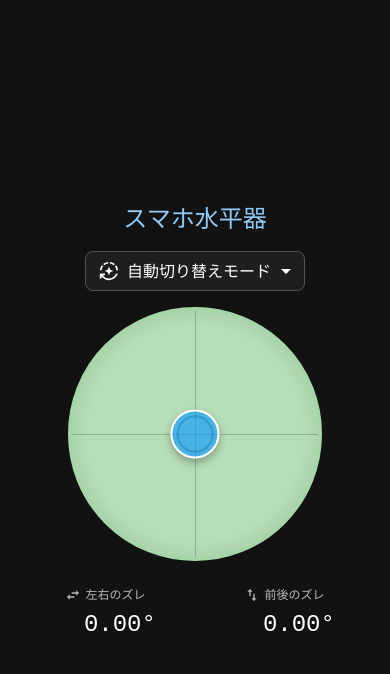
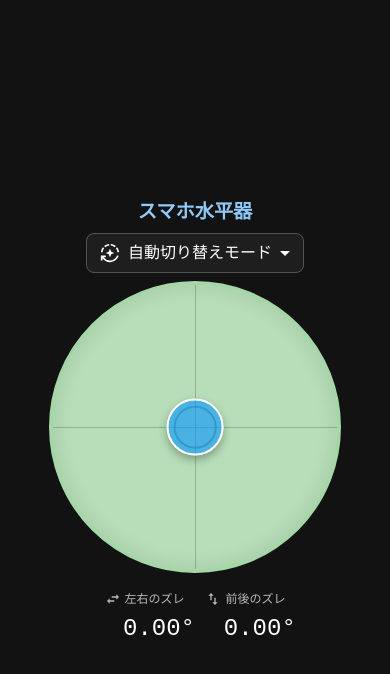
Before and after one commit to Densyakun/level, a React (Vite) app: page / in a window 390 px wide. Both pictures are taken after a click on the button "開始する". Shown: the top 674 px of the page. Built offline with nearby package versions, Linux system fonts and the light colour scheme.

Commit message:
UIの修正

```diff
--- a/src/App.tsx
+++ b/src/App.tsx
@@ -140,17 +140,28 @@ function App() {
         height: '100dvh', // Viewport height including mobile safe areas
         justifyContent: 'center',
         alignItems: 'center',
-        p: { xs: 2, sm: 4 },
+        p: { xs: 1, sm: 4 }, // スマホではパディングを減らす
         overflow: 'hidden' // Prevent scrolling
       }}
     >
-      <Box sx={{ textAlign: 'center', mb: { xs: 2, sm: 4 }, display: 'flex', flexDirection: 'column', alignItems: 'center', gap: 2 }}>
-        <Typography variant="h5" color="primary">
+      <Box sx={{ textAlign: 'center', mb: { xs: 1, sm: 4 }, display: 'flex', flexDirection: 'column', alignItems: 'center', gap: { xs: 1, sm: 2 } }}>
+        <Typography
+          variant="h5"
+          color="primary"
+          sx={{
+            fontSize: { xs: '1.2rem', sm: '1.5rem' },
+            fontWeight: 'bold',
+            // 縦幅が380px以下の場合は非表示にする
+            '@media (max-height: 380px)': {
+              display: 'none'
+            }
+          }}
+        >
           スマホ水平器
         </Typography>
 
         {permissionGranted && (
-          <FormControl size="small" variant="outlined" sx={{ minWidth: 220 }}>
+          <FormControl size="small" variant="outlined" sx={{ minWidth: { xs: 180, sm: 220 } }}>
             <Select
               value={modeSetting}
               onChange={(e) => setModeSetting(e.target.value as any)}
@@ -190,7 +201,7 @@ function App() {
             '@media (orientation: landscape)': { flexDirection: 'row' },
             alignItems: 'center',
             justifyContent: 'center',
-            gap: { xs: 3, sm: 6 },
+            gap: { xs: 2, sm: 6 }, // 隙間を詰める
             width: '100%'
           }}
         >
@@ -198,15 +209,17 @@ function App() {
           <Box
             sx={{
               position: 'relative',
-              width: { xs: '65vw', sm: 300 },
+              // 幅を基準にし、高さは aspectRatio で強制的に正方形にする
+              width: {
+                xs: 'min(75vw, 45vh)', // 縦横どちらかの短い方の 75%/45% に収める
+                sm: 300
+              },
+              aspectRatio: '1 / 1',
               maxWidth: 300,
-              height: { xs: '65vw', sm: 300 },
               maxHeight: 300,
               '@media (orientation: landscape)': {
-                width: '55vh',
-                height: '55vh',
+                width: 'min(50vw, 55vh)',
                 maxWidth: 250,
-                maxHeight: 250,
               },
               borderRadius: '50%',
               border: '4px solid',
@@ -215,6 +228,9 @@ function App() {
               transition: 'background-color 0.3s, border-color 0.3s',
               boxShadow: 'inset 0 0 20px rgba(0,0,0,0.1)',
               overflow: 'hidden',
+              display: 'flex',
+              justifyContent: 'center',
+              alignItems: 'center'
             }}
           >
             {/* Crosshairs */}
@@ -258,7 +274,6 @@ function App() {
             '@media (orientation: landscape)': { flexDirection: 'column' },
             justifyContent: 'space-around',
             textAlign: 'center',
-            width: { xs: '100%', sm: 'auto' },
             gap: { xs: 0, sm: 3 },
             minWidth: '120px'
           }}>
@@ -266,7 +281,7 @@ function App() {
               <Typography variant="caption" color="textSecondary" sx={{ display: 'flex', alignItems: 'center', justifyContent: 'center', mb: 0.5 }}>
                 <SwapHorizIcon sx={{ fontSize: 16, mr: 0.5 }} /> 左右のズレ
               </Typography>
-              <Typography variant="h5" sx={{ fontFamily: 'monospace', minWidth: '94px', display: 'inline-block', textAlign: 'right' }}>
+              <Typography variant="h5" sx={{ fontFamily: 'monospace', minWidth: '94px', display: 'inline-block', textAlign: 'right', whiteSpace: 'nowrap' }}>
                 {formatAngle(devX)}°
               </Typography>
             </Box>
@@ -274,7 +289,7 @@ function App() {
               <Typography variant="caption" color="textSecondary" sx={{ display: 'flex', alignItems: 'center', justifyContent: 'center', mb: 0.5 }}>
                 <SwapVertIcon sx={{ fontSize: 16, mr: 0.5 }} /> 前後のズレ
               </Typography>
-              <Typography variant="h5" sx={{ fontFamily: 'monospace', minWidth: '94px', display: 'inline-block', textAlign: 'right' }}>
+              <Typography variant="h5" sx={{ fontFamily: 'monospace', minWidth: '94px', display: 'inline-block', textAlign: 'right', whiteSpace: 'nowrap' }}>
                 {formatAngle(devY)}°
               </Typography>
             </Box>
```
